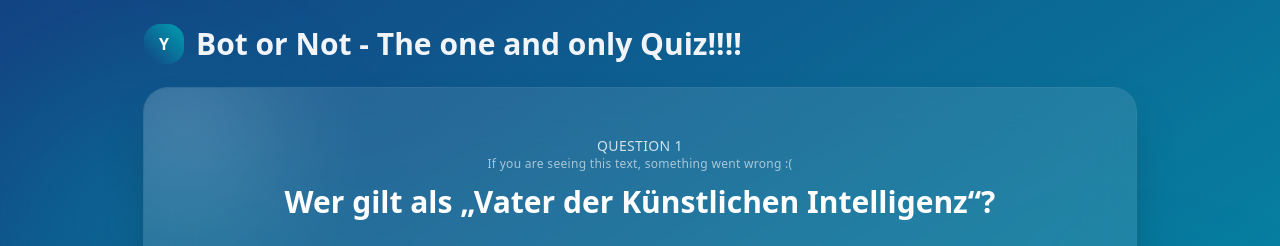
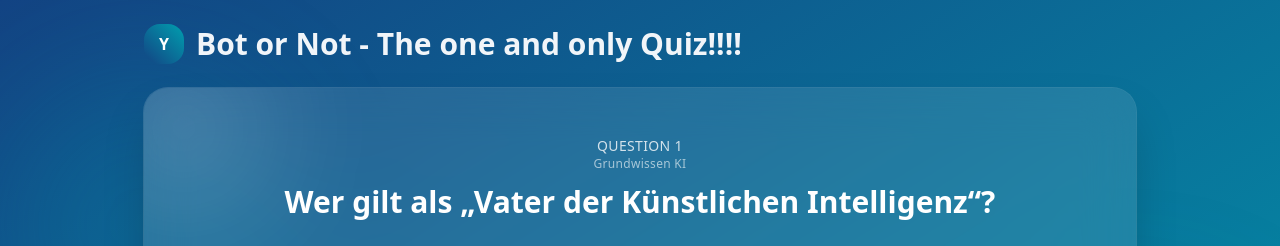
Before and after one commit to Nyfii/KILN-BotOrNot-Quiz, a plain HTML site: page index.html in a window 1280 px wide. Shown: the top 246 px of the page. Drawn offline with nearby package versions, Linux system fonts and the light colour scheme.

Commit message:
Fixed Labels
I either completly forgot the labels working or they got lost in
transition. Anyways now it works again.

```diff
--- a/index.html
+++ b/index.html
@@ -67,6 +67,7 @@
             const feedbackElement = document.getElementById("feedback");
             const nextButton = document.getElementById("nextBtn");
             const questionIndexElement = document.getElementById("questionIndex");
+            const questionLabelElement = document.getElementById("question-label");
 
             let doQuestionsInOrder = true;
             let currentQuestionIndex = 0;
@@ -79,6 +80,8 @@
             answerButtonStyles = "answer w-full rounded-2xl border border-white/20 bg-white/10 text-center px-5 py-4 text-base font-medium text-white/90 transition transform hover:-translate-y-0.5 hover:shadow-lg focus:outline-none focus:ring-2 focus:ring-[#009faf]/60"
             imageButtonStyles = "answer overflow-hidden rounded-2xl border border-white/20 bg-white/10 transition transform hover:-translate-y-0.5 hover:shadow-lg focus:outline-none focus:ring-2 focus:ring-[#009faf]/60"
 
+
+            // Please for the love of god refactor this mess
             function renderQuestion(index) {
                 nextButton.disabled = true;
                 answersElement.innerHTML = "";
@@ -87,6 +90,7 @@
                 answersElement.classList.add("sm:grid-cols-2");
 
                 questionElement.textContent = questions[index].question;
+                questionLabelElement.textContent = questions[index].label || "";
                 if (questions[index].hasOwnProperty("answers")) {
                     randomOffset = Math.floor(Math.random() * (questions[index].answers.length));
                     for (let i = 0; i < questions[index].answers.length; i++) {
@@ -145,6 +149,7 @@
                 }
             }
 
+            // REFACTOR MEEEEEEEEEEEEEEE
             function choose(button) {
                 let isCorrect = button.getAttribute("data-correct") === "true";
                 answersElement.querySelectorAll("button").forEach(iteratedButton => {
```
